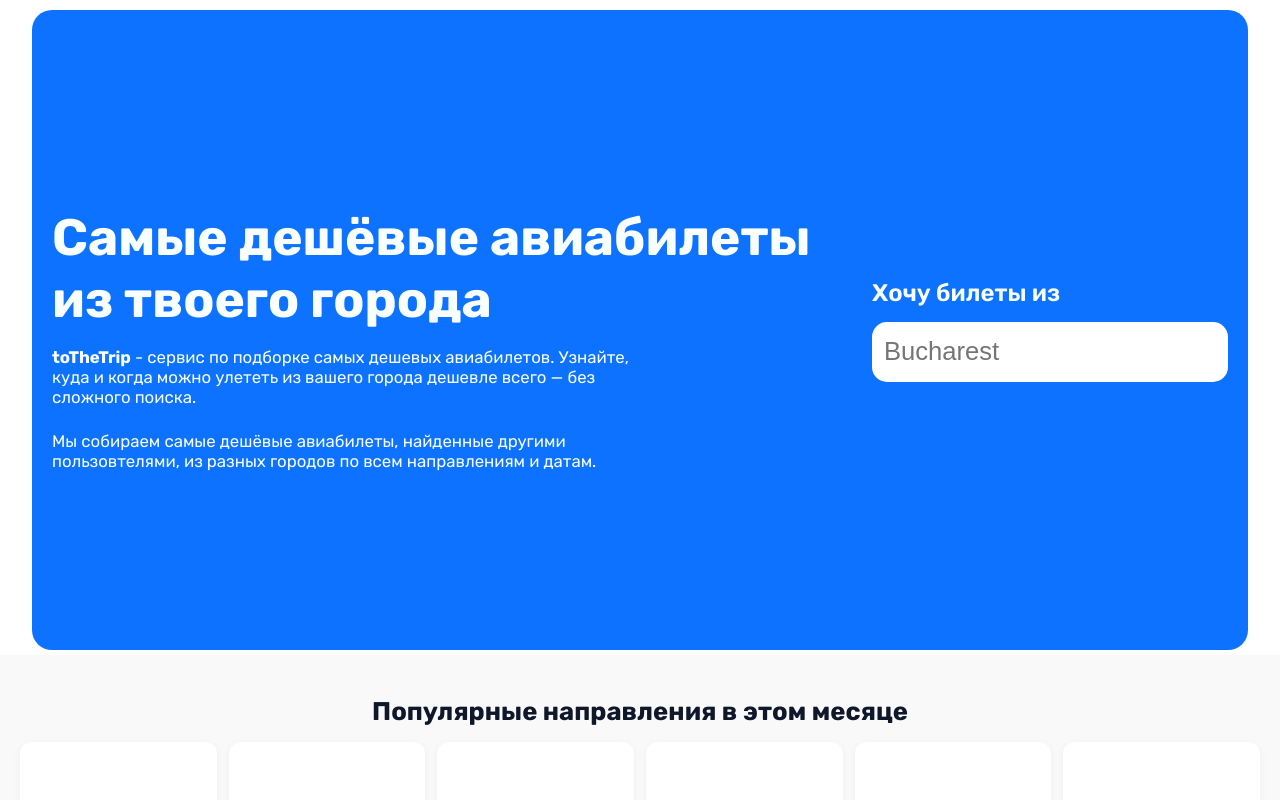
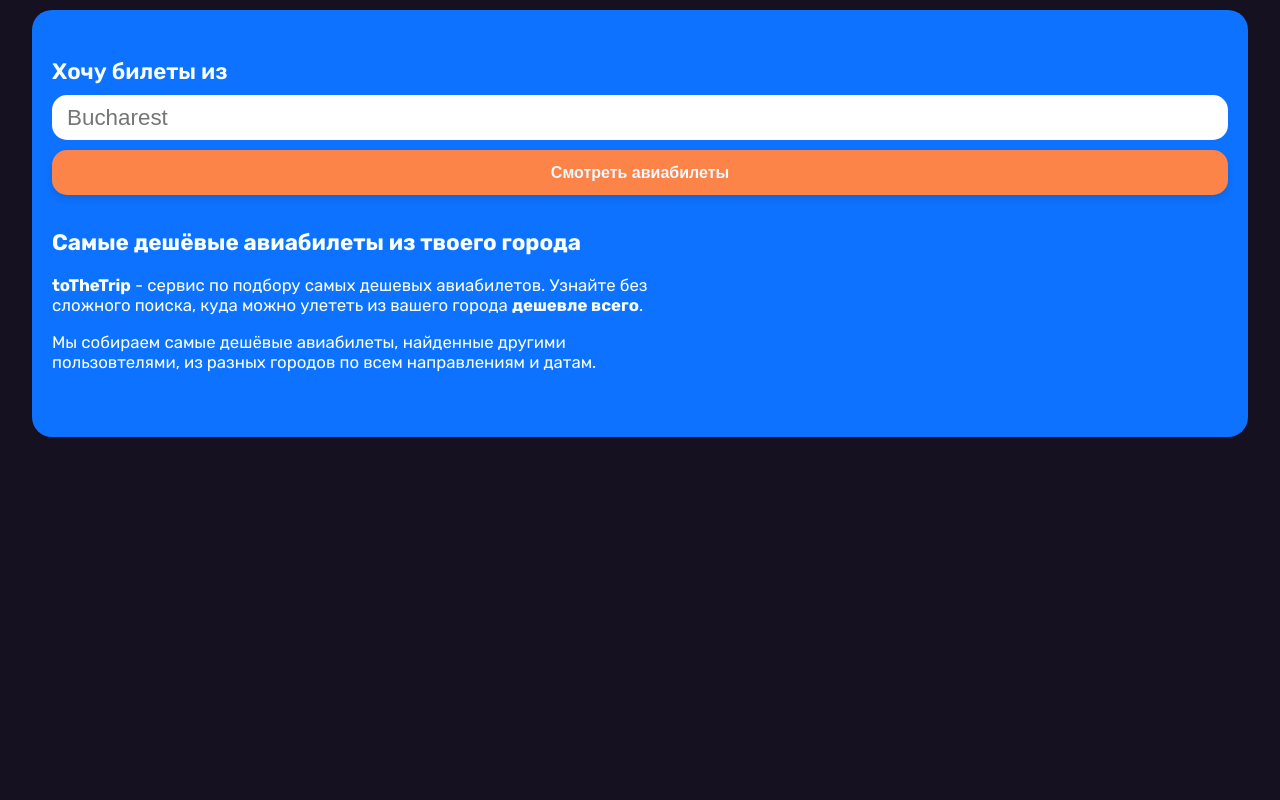
Before and after one commit to aemorozov/toTheTrip_web, a Next.js app: page / in a window 1280 px wide. Shown: the top 800 px of the page. Built offline with nearby package versions, Linux system fonts and the light colour scheme.

Commit message:
made HeroBlock component

```diff
--- a/src/app/globals.css
+++ b/src/app/globals.css
@@ -1,5 +1,6 @@
 :root {
-  --bg-main: #0d72ff;
+  --bg-main: #161121;
+  --bg-accent: #0d72ff;
   --color-primary: #052a1f;
   --color-secondary: #93cff7;
   --color-accent: #ffccbb;
@@ -22,86 +23,11 @@ body {
     -apple-system,
     BlinkMacSystemFont,
     sans-serif;
+  background: var(--bg-main);
 }
 
 * {
   box-sizing: border-box;
-}
-
-.heroBlock {
-  width: 95%;
-  margin: 10px auto 5px auto;
-  flex-direction: column-reverse;
-  gap: 20px;
-  padding: 48px 20px;
-  display: flex;
-  min-height: 85vh;
-  justify-content: center;
-  color: var(--text-second);
-  border-radius: 20px;
-  background-color: var(--bg-main);
-}
-
-.leftBlock,
-.rightBlock {
-  width: 100%;
-}
-
-.leftBlock h1 {
-  font-size: 1.6em;
-  line-height: 1.2;
-  margin-bottom: 16px;
-}
-
-.heroDescription {
-  font-size: 1.05rem;
-  max-width: 600px;
-  margin-bottom: 24px;
-}
-
-.heroForm {
-  /* width: 100%;
-  background: white;
-  padding: 24px;
-  border-radius: 16px;
-  box-shadow: 0 8px 24px rgba(0, 0, 0, 0.06); */
-}
-
-.heroLabel {
-  color: var(--text-second);
-  margin-bottom: 15px;
-  font-weight: 600;
-  display: block;
-  font-size: 1.5em;
-}
-
-.heroInput {
-  border: 0px solid var(--color-secondary);
-  border-radius: 15px;
-  outline: none;
-  width: 100%;
-  padding: 12px;
-  font-size: 1.6rem;
-  height: 60px;
-  color: var(--text-third);
-}
-
-.heroInput:focus {
-  /* border-color: var(--color-primary); */
-}
-
-.rightBlock h2 {
-  color: var(--color-primary);
-}
-
-.rightBlock ul li a {
-  color: var(--color-primary);
-  font-weight: 500;
-  text-decoration: none;
-}
-
-.rightBlock ul li a:hover {
-  text-decoration: underline;
 }
 
 /* Features Block */
--- a/src/app/page.tsx
+++ b/src/app/page.tsx
@@ -1,5 +1,6 @@
 import Link from "next/link";
 import { Metadata } from "next";
+import { HeroBlock } from "../components/HeroBlock/HeroBlock";
 
 export const metadata: Metadata = {
   title: "Дешёвые авиабилеты по всем направлениям — ToTheTrip",
@@ -25,36 +26,9 @@ export default function HomePage() {
         </div>
       </header> */}
       <main>
-        <section className="heroBlock">
-          <div className="leftBlock">
-            <h1>Самые дешёвые авиабилеты из твоего города</h1>
+        <HeroBlock />
 
-            <p className="heroDescription">
-              <strong>toTheTrip</strong> - сервис по подборке самых дешевых
-              авиабилетов. Узнайте, куда и когда можно улететь из вашего города
-              дешевле всего — без сложного поиска.
-            </p>
-
-            <p className="heroDescription">
-              Мы собираем самые дешёвые авиабилеты, найденные другими
-              пользовтелями, из разных городов по всем направлениям и датам.
-            </p>
-          </div>
-
-          <div className="heroForm">
-            <label htmlFor="city" className="heroLabel">
-              Хочу билеты из
-            </label>
-            <input
-              id="city"
-              type="text"
-              placeholder="Bucharest"
-              className="heroInput"
-            />
-          </div>
-        </section>
-
-        <section className="squareCardsBlock">
+        {/* <section className="squareCardsBlock">
           <h2>Популярные направления в этом месяце</h2>
           <div className="squareCardsGrid">
             <div className="squareCard">
@@ -122,7 +96,7 @@ export default function HomePage() {
           <h2>Начните искать билеты прямо сейчас</h2>
           <p>Введите город вылета и получите лучшие предложения мгновенно.</p>
           <button>Поиск билетов</button>
-        </section>
+        </section> */}
       </main>
     </>
   );
--- /dev/null
+++ b/src/components/HeroBlock/HeroBlock.module.css
@@ -0,0 +1,63 @@
+.heroBlock {
+  width: 95%;
+  margin: 10px auto 5px auto;
+  flex-direction: column-reverse;
+  gap: 10px;
+  padding: 48px 20px;
+  display: flex;
+  justify-content: center;
+  color: var(--text-second);
+  border-radius: 20px;
+  background-color: var(--bg-accent);
+}
+
+.heroLabel {
+  color: var(--text-second);
+  margin-bottom: 10px;
+  font-size: 1.4em;
+  font-weight: 600;
+  display: block;
+}
+
+.heroInput,
+.searchButton {
+  border: 0px solid var(--color-secondary);
+  width: 100%;
+  height: 45px;
+  color: var(--text-third);
+  border-radius: 15px;
+  outline: none;
+  padding: 15px;
+  font-size: 1.4rem;
+}
+
+.heroInput:focus {
+  /* border-color: var(--color-primary); */
+}
+
+.searchButton {
+  margin-top: 10px;
+  background-color: #fc8448;
+  padding: 0;
+  font-weight: 600;
+  font-size: 1em;
+  color: aliceblue;
+  -webkit-box-shadow: 0px 4px 6px 0px rgba(34, 60, 80, 0.2);
+  -moz-box-shadow: 0px 4px 6px 0px rgba(34, 60, 80, 0.2);
+  box-shadow: rgba(34, 60, 80, 0.2) 0px 4px 6px;
+}
+
+.leftBlock {
+  width: 100%;
+}
+
+.leftBlock h1 {
+  margin-top: 25px;
+  font-size: 1.4em;
+  line-height: 1.2;
+}
+
+.heroDescription {
+  font-size: 1.05rem;
+  max-width: 600px;
+}
--- /dev/null
+++ b/src/components/HeroBlock/HeroBlock.tsx
@@ -0,0 +1,35 @@
+import styles from "./HeroBlock.module.css";
+
+export function HeroBlock() {
+  return (
+    <section className={styles.heroBlock}>
+      <div className={styles.leftBlock}>
+        <h1>Самые дешёвые авиабилеты из твоего города</h1>
+
+        <p className={styles.heroDescription}>
+          <strong>toTheTrip</strong> - сервис по подбору самых дешевых
+          авиабилетов. Узнайте без сложного поиска, куда можно улететь из вашего
+          города <strong>дешевле всего</strong>.
+        </p>
+
+        <p className={styles.heroDescription}>
+          Мы собираем самые дешёвые авиабилеты, найденные другими пользовтелями,
+          из разных городов по всем направлениям и датам.
+        </p>
+      </div>
+
+      <div className={styles.heroForm}>
+        <label htmlFor="city" className={styles.heroLabel}>
+          Хочу билеты из
+        </label>
+        <input
+          id="city"
+          type="text"
+          placeholder="Bucharest"
+          className={styles.heroInput}
+        />
+        <button className={styles.searchButton}>Смотреть авиабилеты</button>
+      </div>
+    </section>
+  );
+}
```
